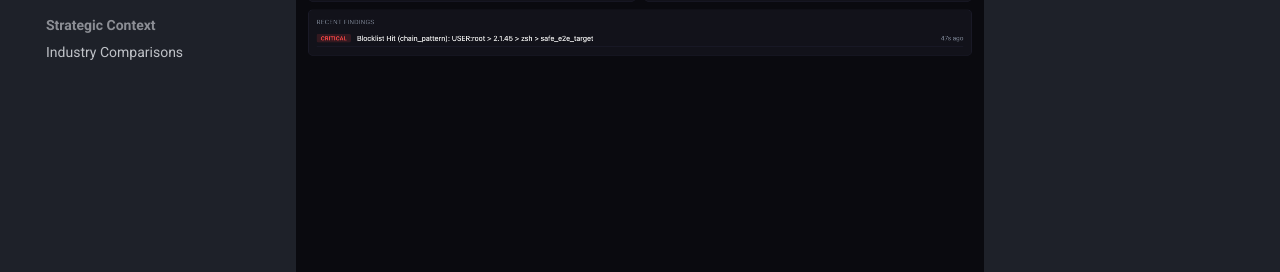
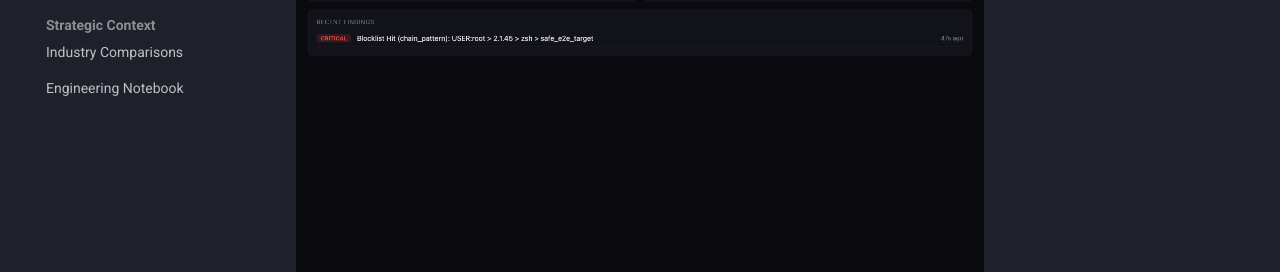
Before and after one commit to ticfinack/edr-graph, an MkDocs documentation site: the page built from docs/index.md, in a window 1280 px wide. Shown: the part 462-734 px from the top of the page. Built offline with MkDocs 1.6.1 and Material for MkDocs 9.7.7, drawn with Linux system fonts in a browser that asks for light colours; comment, search, counter and statistics services are not loaded.

Commit message:
docs: publish the MkDocs site to GitHub Pages
The mkdocs.yml config, the Material theme setup and ten pages of
documentation were already written but never deployed, so none of it was
reachable and the repo had no website link. site_url was already set to
https://ticfinack.github.io/edr-graph/, so nothing in the config needed
to change to make it live.

Add .github/workflows/docs.yml
- build job runs on pull requests as well as main, so a broken nav entry
  or dead internal link fails review instead of shipping. mkdocs build
  --strict promotes warnings to failures.
- deploy job is gated to main and uses the artifact-based Pages flow, so
  no gh-pages branch is needed and main's history stays clean.
- Default permissions are contents:read; only the deploy job widens to
  pages:write and id-token:write.
- Action versions match those already used in ci.yml and release.yml
  (checkout@v6, setup-python@v6).
- MkDocs is installed directly rather than through the '.[docs]' extra so
  the docs build does not pull in the full agent runtime; the version
  floor is kept in sync with pyproject.toml by comment.

Add the engineering notebook to the nav
docs/ENGINEERING_NOTEBOOK.md was being built into the site but was not
in any nav section, so it could only be reached by search or a direct
URL. It is a reverse-chronological design ledger and is worth surfacing.
This also clears the last mkdocs --strict advisory, so the build is now
warning-clean.

```diff
--- a/mkdocs.yml
+++ b/mkdocs.yml
@@ -51,3 +51,4 @@
     - System Limitations: performance/limitations.md
   - Strategic Context:
     - Industry Comparisons: strategic/comparisons.md
+  - Engineering Notebook: ENGINEERING_NOTEBOOK.md
```
Also changed, not shown: 1 other file.
